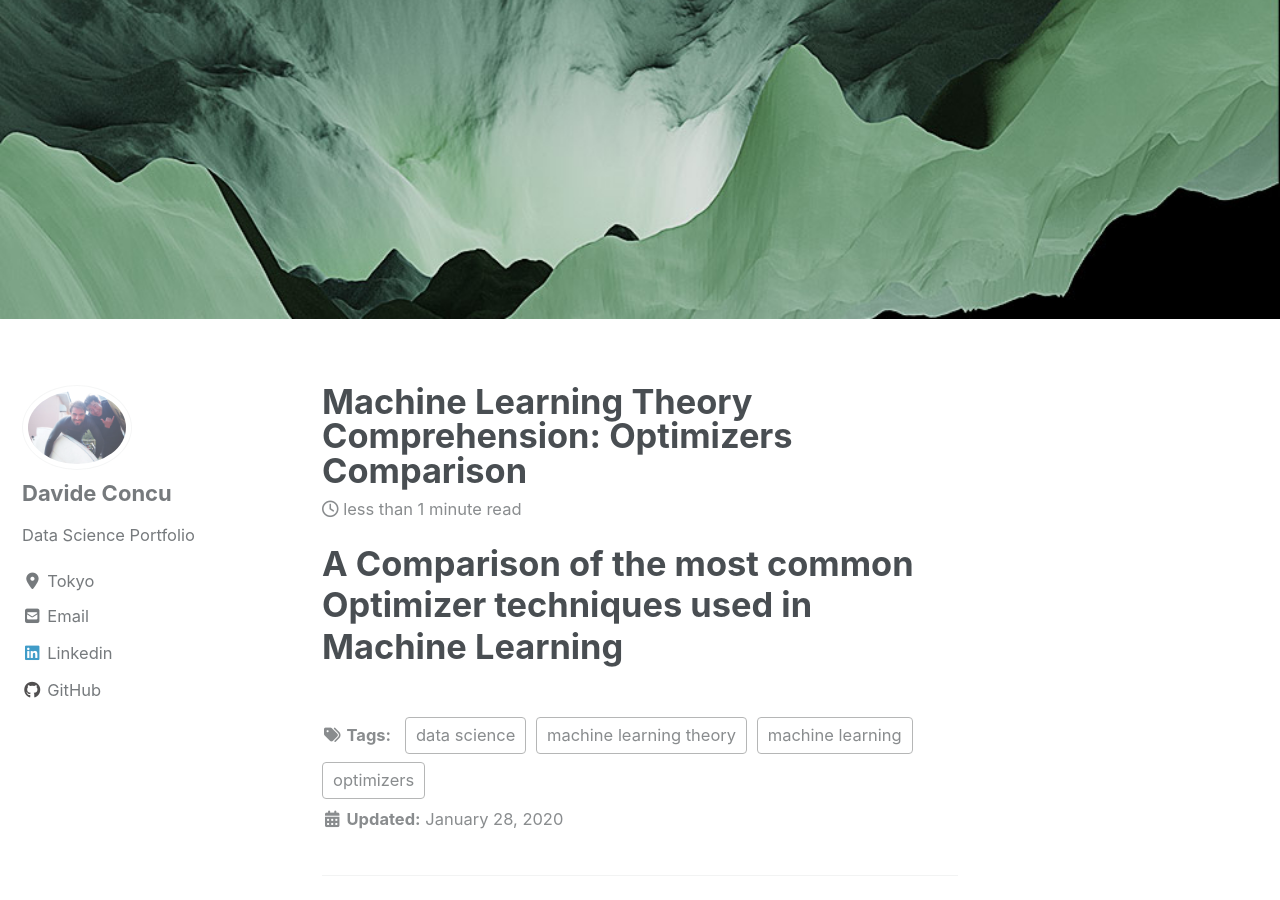
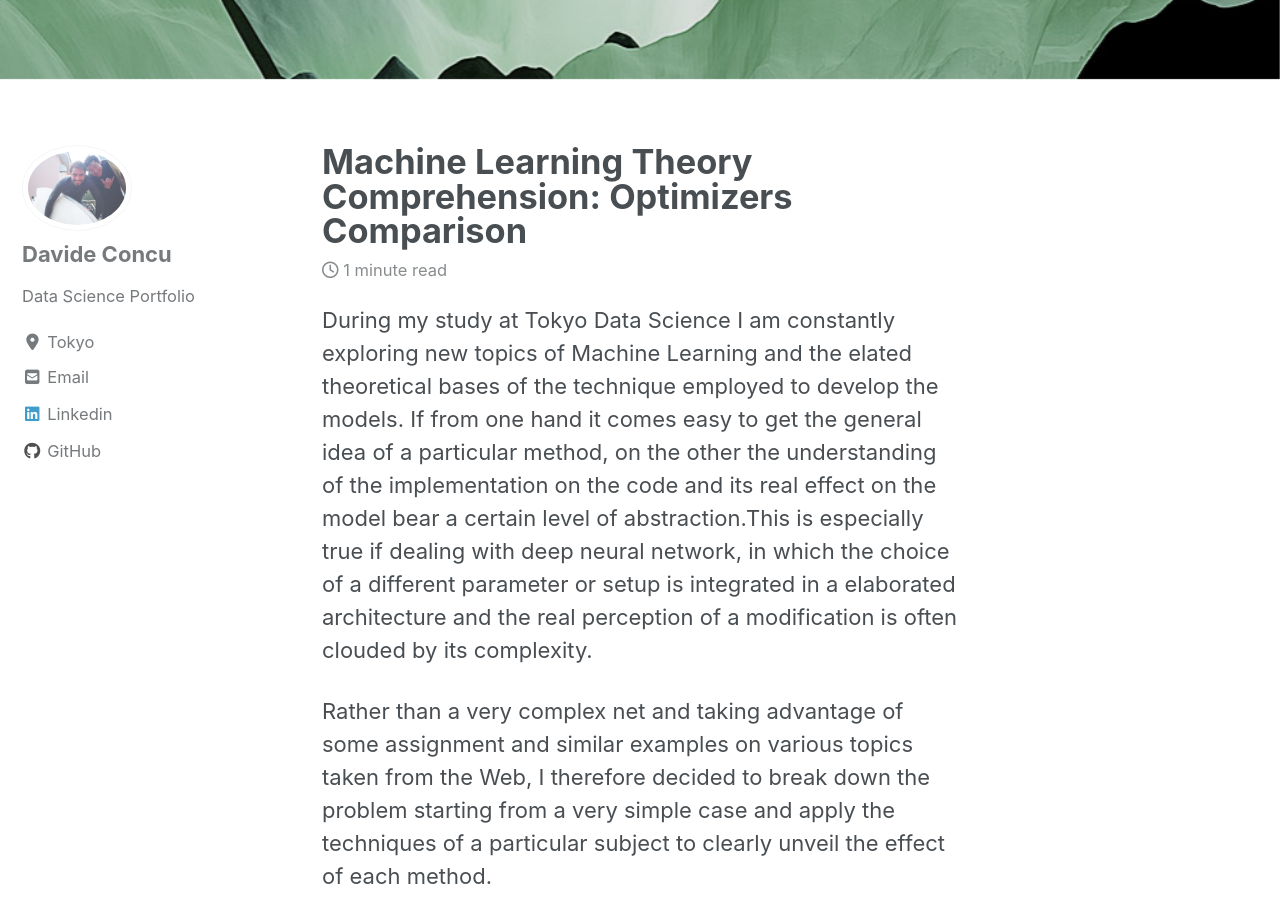
Before and after one commit to DavideDaz/EntuData, a Jekyll site: the page built from _posts/2020-01-28-OptimizersComparison.md, in a window 1280 px wide and 900 px high, scrolled down 327 px. Built offline with Jekyll 4.4.1, drawn with Linux system fonts in a browser that asks for light colours; cached includes are drawn as plain includes; nearby versions of some CDN libraries; some of the changed text lies outside the part shown.

Commit message:
Post Optimizer Draft 1

```diff
--- a/_posts/2020-01-28-OptimizersComparison.md
+++ b/_posts/2020-01-28-OptimizersComparison.md
@@ -7,4 +7,16 @@ header:
 excerpt: "Machine Learning Projects, Optimizer Comparison, Data Science"
 ---
 
-# A Comparison of the most common Optimizer techniques used in Machine Learning
+During my study at Tokyo Data Science I am constantly exploring new topics of Machine Learning and the elated theoretical bases of the technique employed to develop the models. If from one hand it comes easy to get the general idea of a particular method, on the other the understanding of the implementation on the code and its real effect on the model bear a certain level of abstraction.This is especially true if dealing with deep neural network, in which the choice of a different parameter or setup is integrated in a elaborated architecture and the real perception of a modification is often clouded by its complexity.
+
+Rather than a very complex net and taking advantage of some assignment and similar examples on various topics taken from the Web, I therefore decided to break down the problem starting from a very simple case and apply the techniques of a particular subject to clearly unveil the effect of each method.
+
+In this post I will start from a simple quadratic regression to compare the most common Optimizers currently employed to train ML models:
+
+* SGD (Given the few amount of generated data I neglected the minibatch implementation, considering a unique batch of 100 elements)
+* SGD with momentum
+* SGD with Nesterov momentum
+* AdaGrad and its evolution in RSMprop
+* Adam
+
+Please note that some of these techniques, in particular the last three, are particularly conceived for applications to deep learning in cases with complex landscape loss functions (Like the one at the head of this post taken from [losslandscape](https://losslandscape.com/[]), which I strongly suggest to take a look at). Their use on a concave function may therefore lead to the expected result but still gives the clear idea of the idea behind them.
```
Also changed, not shown: OptimizerComparison/loss-landscapeR.jpg.
